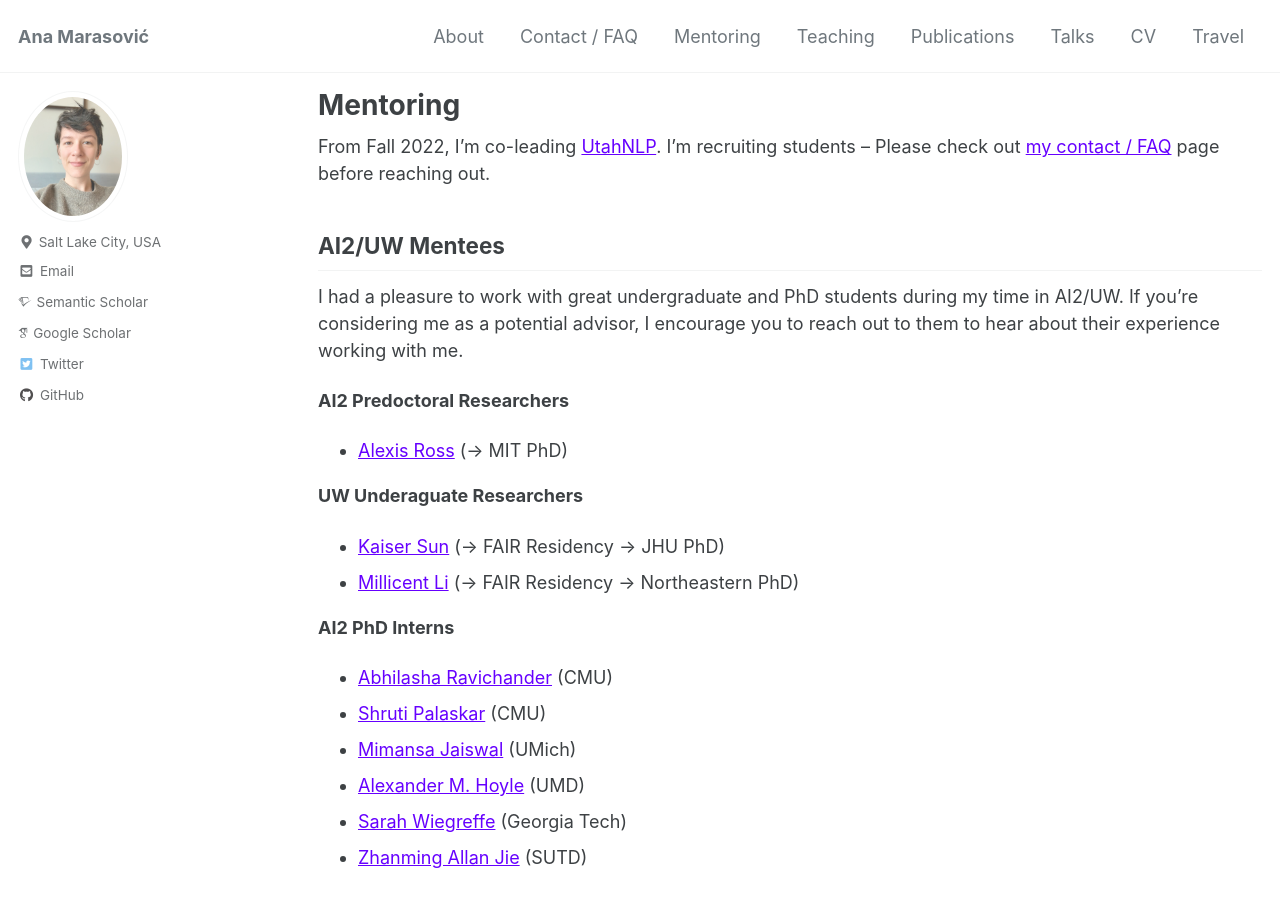
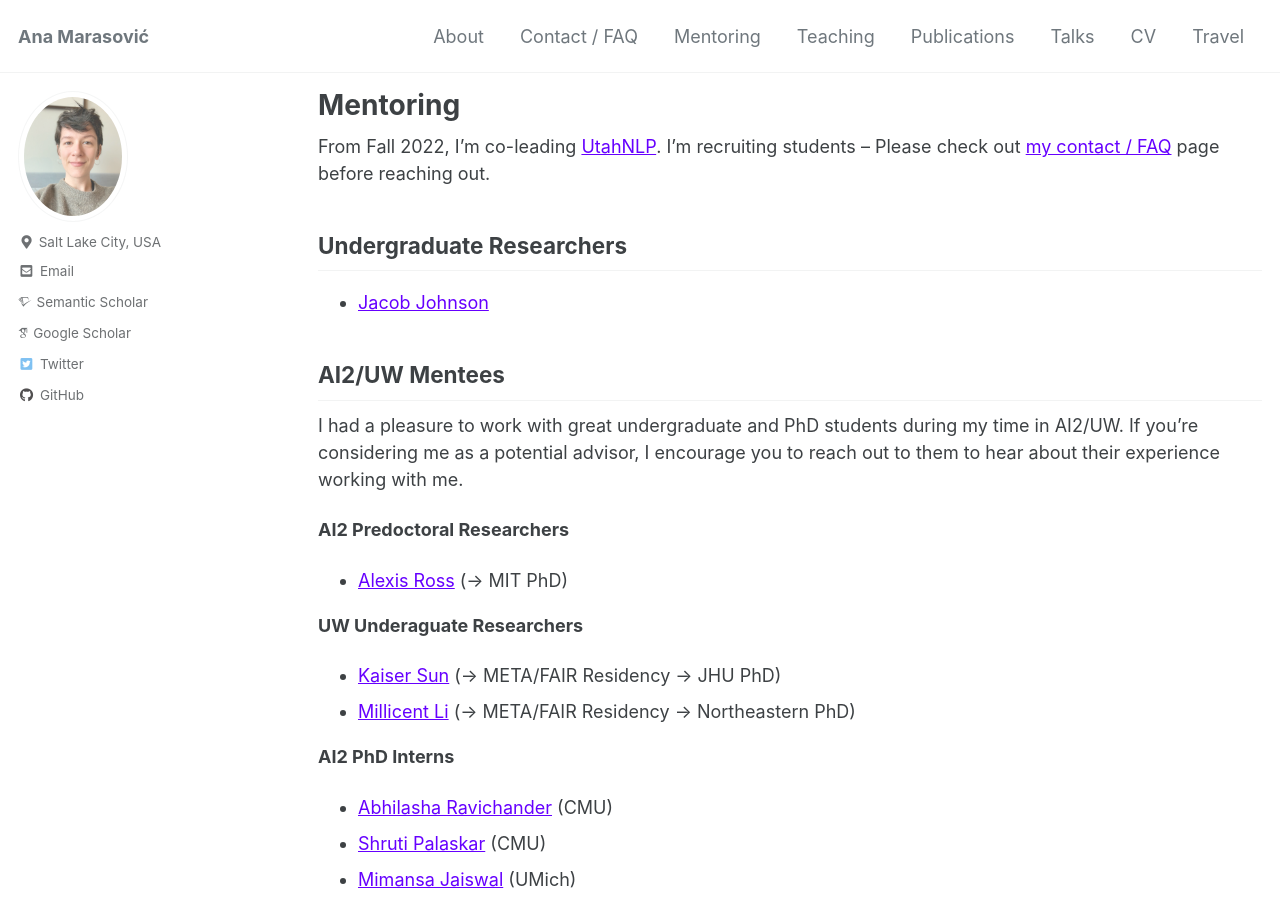
Before and after one commit to amarasovic/amarasovic.github.io, a Jekyll site: the page built from mentoring/index.md, in a window 1280 px wide and 900 px high. Built offline with Jekyll 4.4.1, drawn with Linux system fonts in a browser that asks for light colours; cached includes are drawn as plain includes; some web fonts are replaced; a script that is not in the unit is left out.

Commit message:
add jacob

```diff
--- a/mentoring/index.md
+++ b/mentoring/index.md
@@ -7,6 +7,11 @@ date:   2022-09-30 22:15:29 -0800
 ---
 
 From Fall 2022, I'm co-leading [UtahNLP](http://nlp.cs.utah.edu/). I'm recruiting students – Please check out [my contact / FAQ](https://www.anamarasovic.com/contact/) page before reaching out.
+
+
+## Undergraduate Researchers
+
+* [Jacob Johnson](https://nnnnnnnn.info/)
 
 
 ## AI2/UW Mentees
@@ -20,8 +25,8 @@ I had a pleasure to work with great undergraduate and PhD students during my tim
 
 **UW Underaguate Researchers**
 
-* [Kaiser Sun](https://kaiserwholearns.github.io/) (&rarr; FAIR Residency &rarr; JHU PhD)
-* [Millicent Li](https://millicentli.github.io/) (&rarr; FAIR Residency &rarr;  Northeastern PhD)
+* [Kaiser Sun](https://kaiserwholearns.github.io/) (&rarr; META/FAIR Residency &rarr; JHU PhD)
+* [Millicent Li](https://millicentli.github.io/) (&rarr; META/FAIR Residency &rarr;  Northeastern PhD)
 
 **AI2 PhD Interns**
 
```
